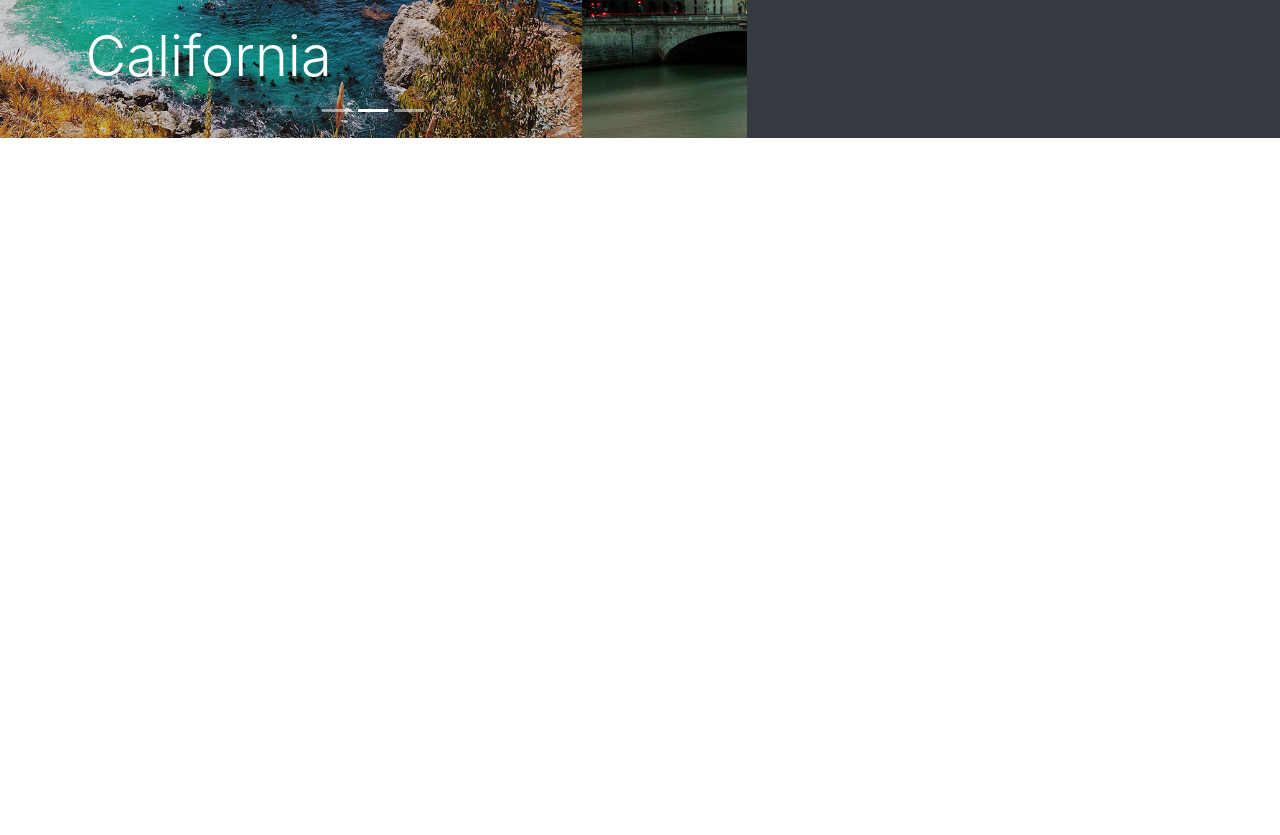
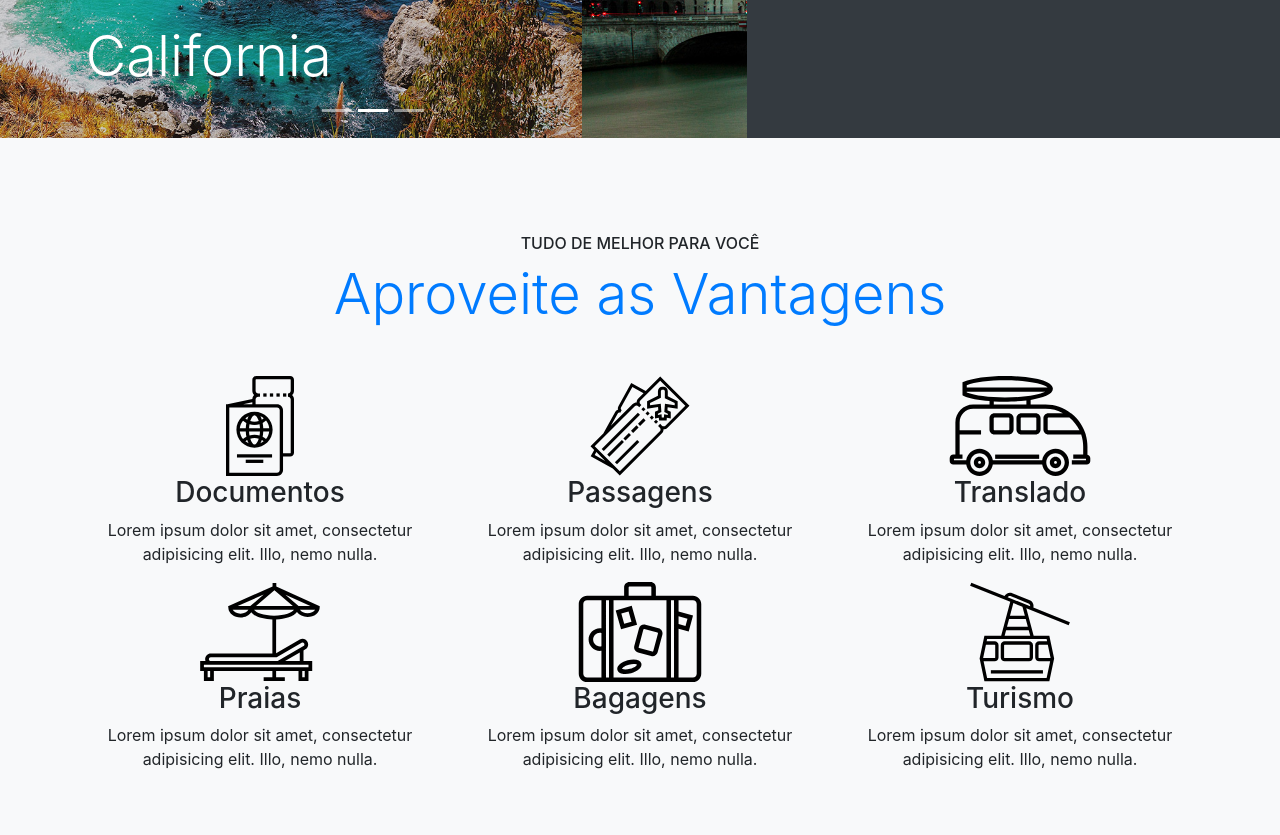
Before and after one commit to yuri-italo/caravan, a plain HTML site: page index.html in a window 1280 px wide. Shown: the part 435-1270 px from the top of the page. Before the commit the page ends 800 px from the top, so only its background shows below. Drawn offline with Linux system fonts and the light colour scheme.

Commit message:
caravan - grid

```diff
--- a/index.html
+++ b/index.html
@@ -102,6 +102,70 @@
       </div>
     </div>
   </section>
+  <section class="py-5 bg-light text-center">
+    <div class="container">
+      <div class="my-5">
+        <span class="h6 d-block">TUDO DE MELHOR PARA VOCÊ</span>
+        <h2 class="display-4 text-primary">Aproveite as Vantagens</h2>
+      </div>
+      <div class="row">
+        <div class="col-xl-4 col-md-6">
+          <div style="height: 100px;" class="d-flex justify-content-center">
+            <img src="./img/icones/passaporte.svg" alt="Passaporte" />
+          </div>
+          <h3>Documentos</h3>
+          <p>
+            Lorem ipsum dolor sit amet, consectetur adipisicing elit. Illo, nemo nulla.
+          </p>
+        </div>
+        <div class="col-xl-4 col-md-6">
+          <div style="height: 100px;" class="d-flex justify-content-center">
+            <img src="./img/icones/passagens.svg" alt="Passagens" />
+          </div>
+          <h3>Passagens</h3>
+          <p>
+            Lorem ipsum dolor sit amet, consectetur adipisicing elit. Illo, nemo nulla.
+          </p>
+        </div>
+        <div class="col-xl-4 col-md-6">
+          <div style="height: 100px;" class="d-flex justify-content-center">
+            <img src="./img/icones/translado.svg" alt="Translado" />
+          </div>
+          <h3>Translado</h3>
+          <p>
+            Lorem ipsum dolor sit amet, consectetur adipisicing elit. Illo, nemo nulla.
+          </p>
+        </div>
+        <div class="col-xl-4 col-md-6">
+          <div style="height: 100px;" class="d-flex justify-content-center">
+            <img src="./img/icones/praias.svg" alt="Praias" />
+          </div>
+          <h3>Praias</h3>
+          <p>
+            Lorem ipsum dolor sit amet, consectetur adipisicing elit. Illo, nemo nulla.
+          </p>
+        </div>
+        <div class="col-xl-4 col-md-6">
+          <div style="height: 100px;" class="d-flex justify-content-center">
+            <img src="./img/icones/bagagens.svg" alt="Bagagens" />
+          </div>
+          <h3>Bagagens</h3>
+          <p>
+            Lorem ipsum dolor sit amet, consectetur adipisicing elit. Illo, nemo nulla.
+          </p>
+        </div>
+        <div class="col-xl-4 col-md-6">
+          <div style="height: 100px;" class="d-flex justify-content-center">
+            <img src="./img/icones/turismo.svg" alt="Turismo" />
+          </div>
+          <h3>Turismo</h3>
+          <p>
+            Lorem ipsum dolor sit amet, consectetur adipisicing elit. Illo, nemo nulla.
+          </p>
+        </div>
+      </div>
+    </div>
+  </section>
   <script type="text/javascript" src="js/jquery-3.2.1.slim.min.js"></script>
   <script type="text/javascript" src="js/popper.min.js"></script>
   <script type="text/javascript" src="js/bootstrap.js"></script>
```
